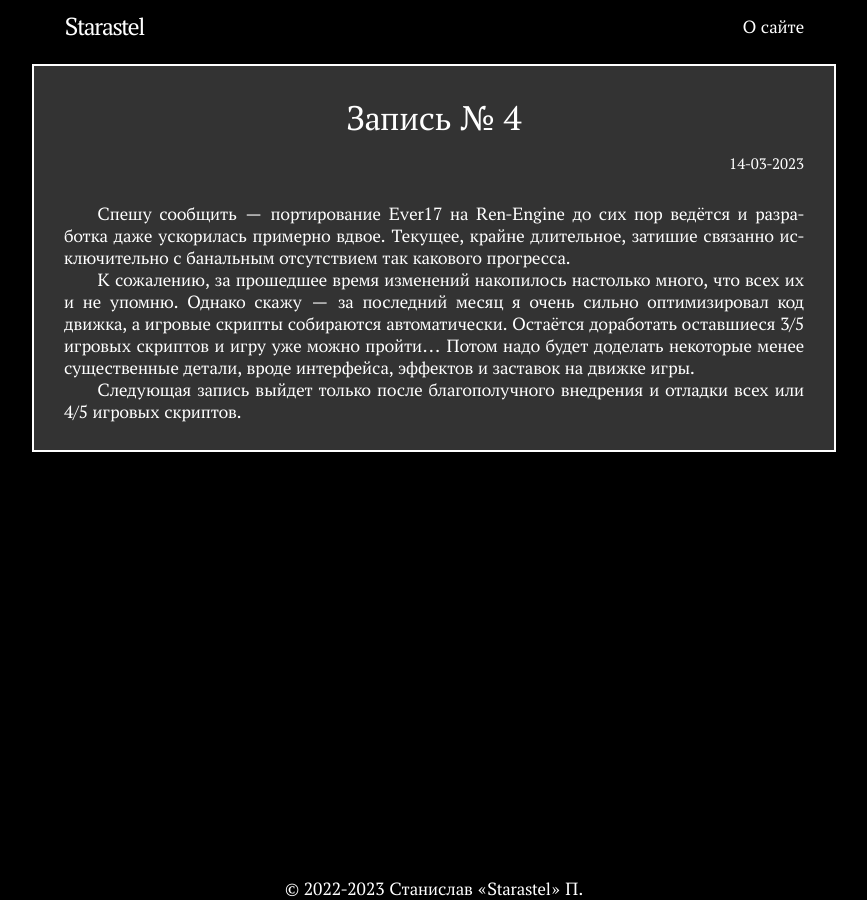
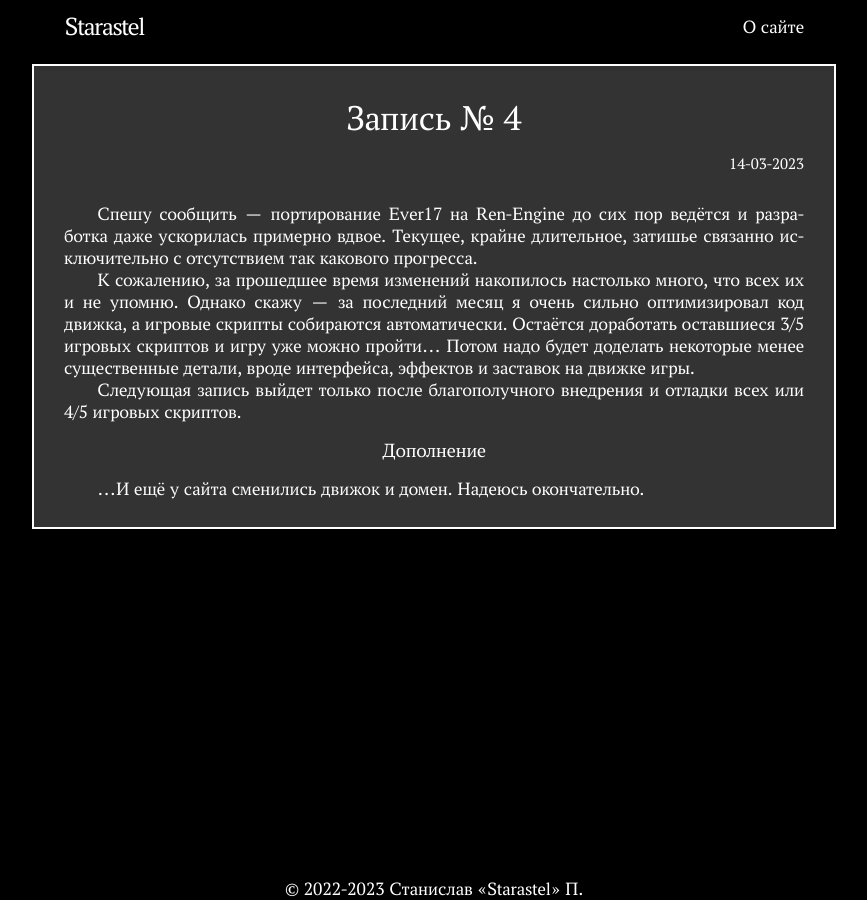
Before and after one commit to Starastel/stStarastel, a Jekyll site: the page built from _posts/2023-03-15-post4.md, in a window 1280 px wide. Shown: the whole page, without its empty margins (206-1073 px from the left). Built offline with Jekyll 4.4.1, drawn with Linux system fonts in a browser that asks for light colours.

Commit message:
Update 2023-03-15-post4.md

```diff
--- a/_posts/2023-03-15-post4.md
+++ b/_posts/2023-03-15-post4.md
@@ -3,8 +3,12 @@ layout: post
 title:  "Запись № 4"
 date:   2023-03-15 00:00:00 +0300
 ---
-Спешу сообщить — портирование Ever17 на Ren-Engine до сих пор ведётся и разработка даже ускорилась примерно вдвое. Текущее, крайне длительное, затишие связанно исключительно с банальным отсутствием так какового прогресса.
+Спешу сообщить — портирование Ever17 на Ren-Engine до сих пор ведётся и разработка даже ускорилась примерно вдвое. Текущее, крайне длительное, затишье связанно исключительно с отсутствием так какового прогресса.
 
 К сожалению, за прошедшее время изменений накопилось настолько много, что всех их и не упомню. Однако скажу — за последний месяц я очень сильно оптимизировал код движка, а игровые скрипты собираются автоматически. Остаётся доработать оставшиеся 3/5 игровых скриптов и игру уже можно пройти... Потом надо будет доделать некоторые менее существенные детали, вроде интерфейса, эффектов и заставок на движке игры.
 
 Следующая запись выйдет только после благополучного внедрения и отладки всех или 4/5 игровых скриптов.
+
+#### Дополнение
+
+...И ещё у сайта сменились движок и домен. Надеюсь окончательно.
```
